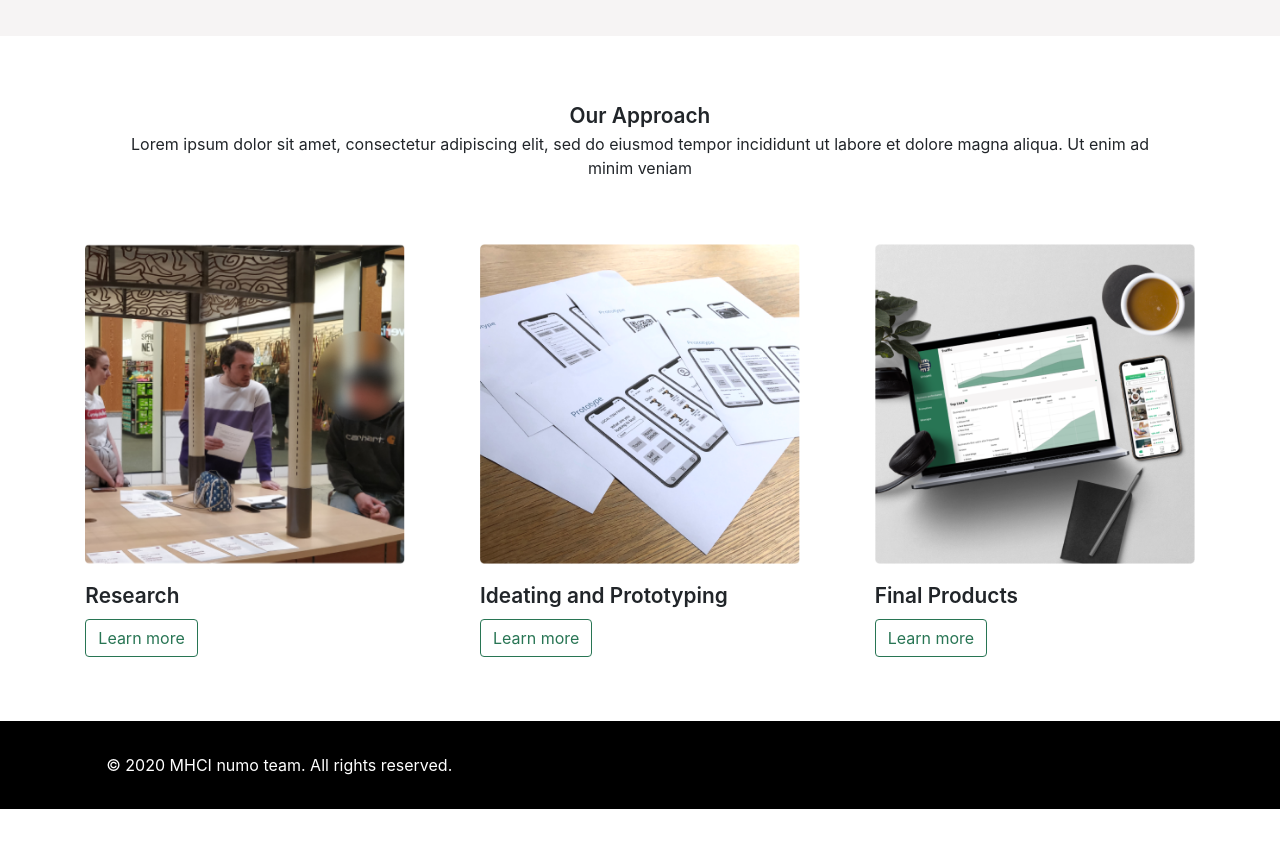
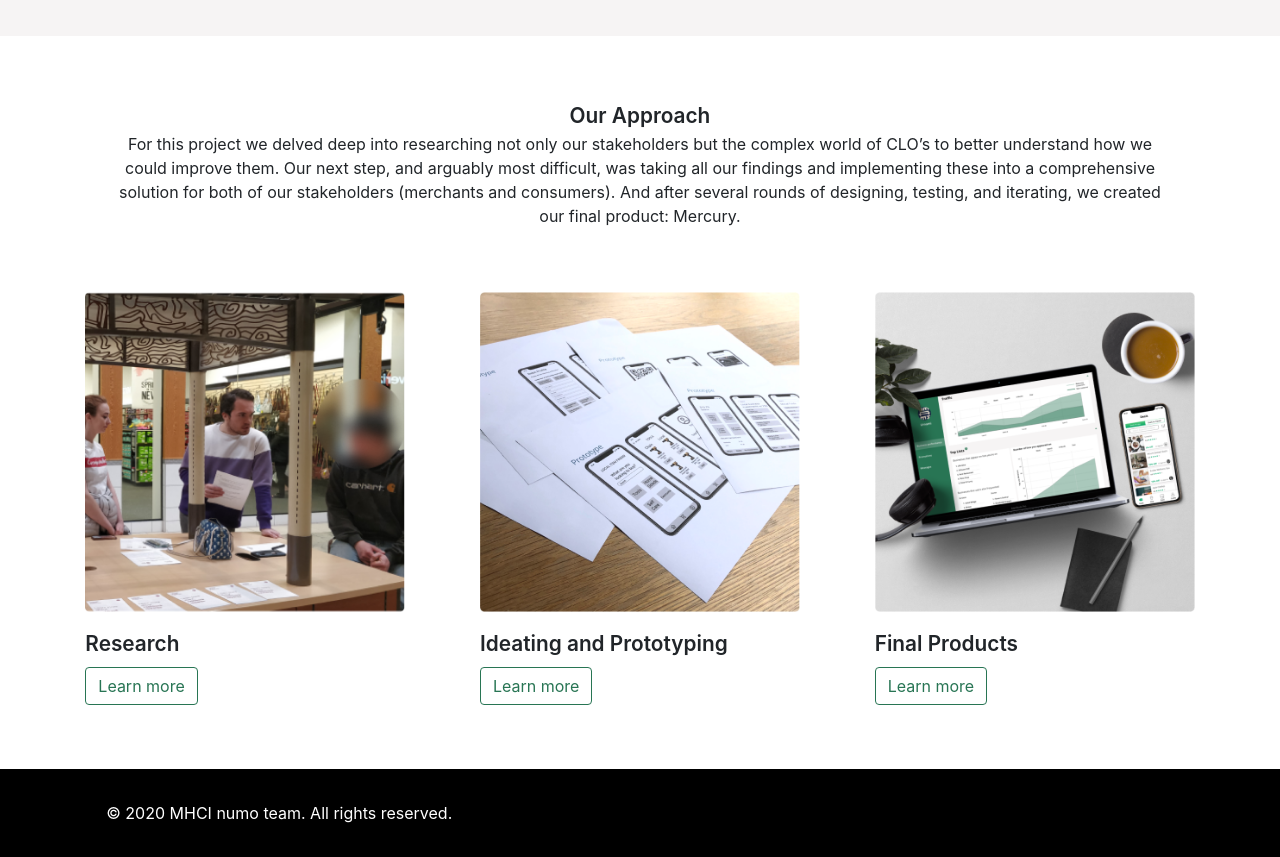
Before and after one commit to niharika-j/mercury, a React (Create React App) app: page / in a window 1280 px wide. Shown: the part 3260-4117 px from the top of the page. Before the commit the page ends 4069 px from the top, so only its background shows below. Built offline with nearby package versions, Linux system fonts and the light colour scheme.

Commit message:
Update home.js

```diff
--- a/src/pages/home.js
+++ b/src/pages/home.js
@@ -97,7 +97,7 @@ function HomePage() {
             />
             <ListComponent
                 title="Our Approach"
-                subtitle="Lorem ipsum dolor sit amet, consectetur adipiscing elit, sed do eiusmod tempor incididunt ut labore et dolore magna aliqua. Ut enim ad minim veniam"
+                subtitle="For this project we delved deep into researching not only our stakeholders but the complex world of CLO’s to better understand how we could improve them.  Our next step, and arguably most difficult, was taking all our findings and implementing these into a comprehensive solution for both of our stakeholders (merchants and consumers).  And after several rounds of designing, testing, and iterating, we created our final product: Mercury.  "
                 list={approachList}
                 forSection="home-page-approach"
                 bg="white"
```
